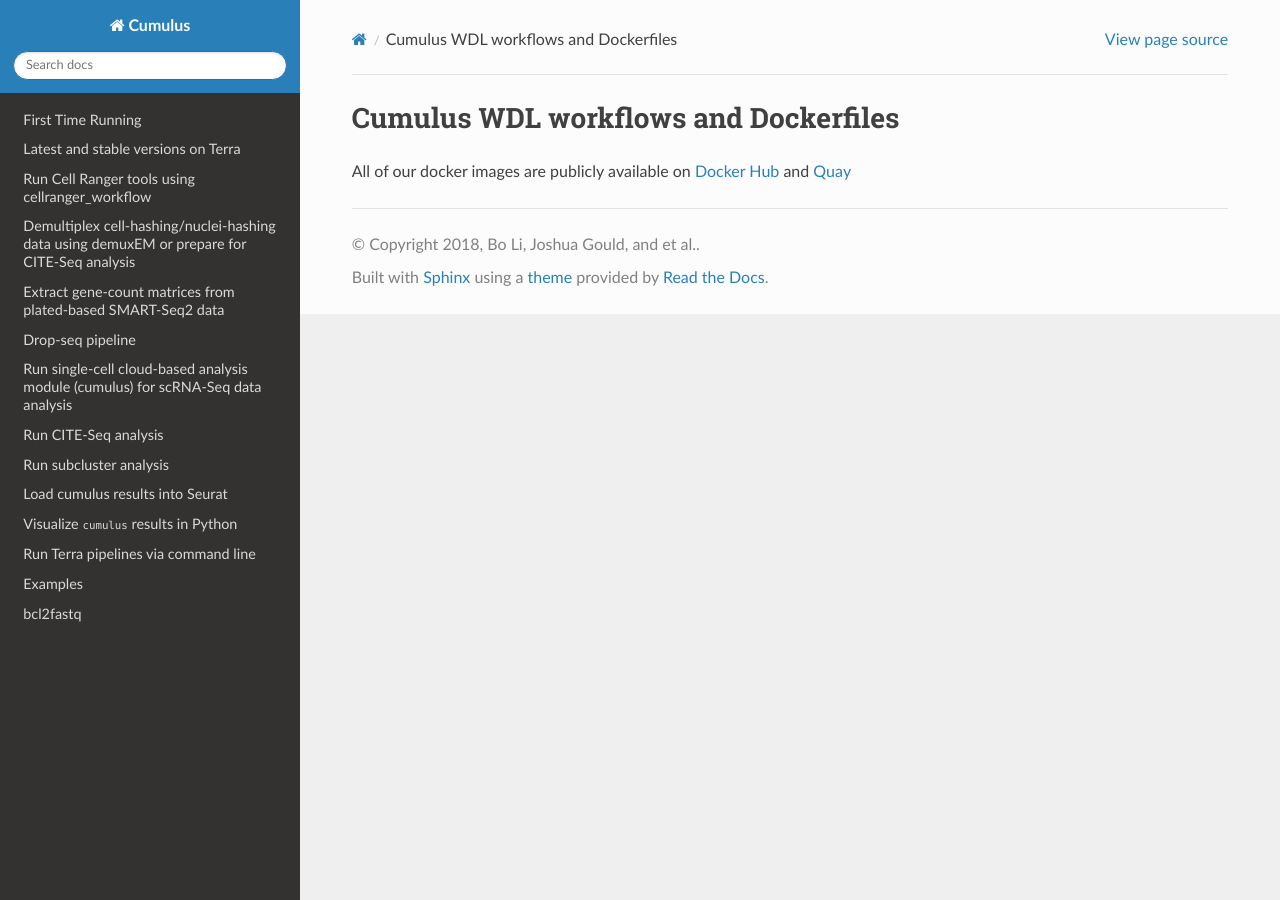
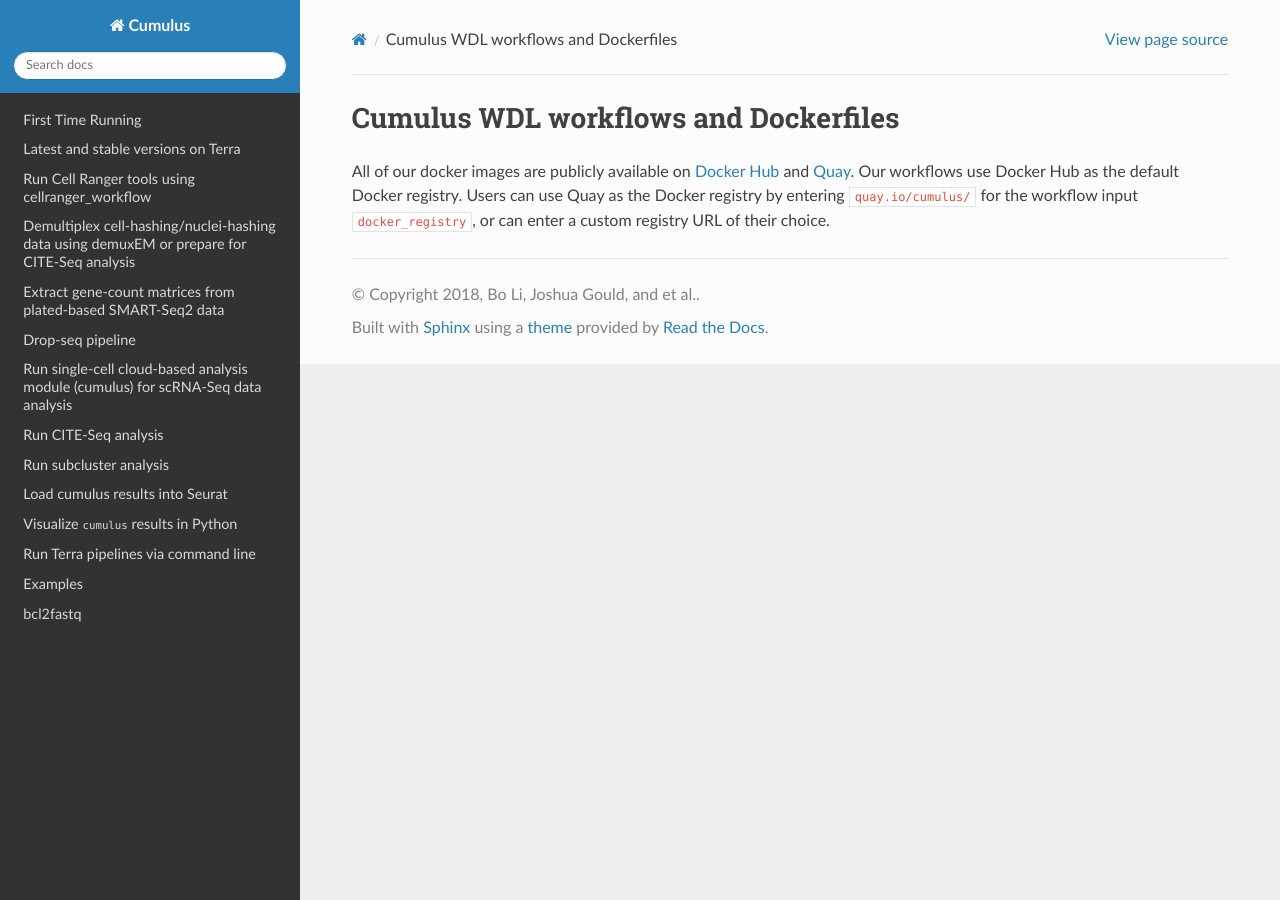
Before and after one commit to lilab-bcb/cumulus, a Sphinx documentation site: the page built from docs/header.rst, in a window 1280 px wide. Built offline with Sphinx 7.4.7 and the Read the Docs theme 2.0.0, drawn with Linux system fonts in a browser that asks for light colours.

Commit message:
Added note about Quay

```diff
--- a/docs/header.rst
+++ b/docs/header.rst
@@ -2,7 +2,9 @@
 Cumulus WDL workflows and Dockerfiles
 =====================================
 
-All of our docker images are publicly available on `Docker Hub`_ and Quay_
+All of our docker images are publicly available on `Docker Hub`_ and Quay_. Our workflows use Docker Hub as the
+default Docker registry. Users can use Quay as the Docker registry by entering ``quay.io/cumulus/`` for the workflow
+input ``docker_registry``, or can enter a custom registry URL of their choice.
 
 
 .. _`Docker Hub`: https://cloud.docker.com/u/cumulusprod/
```
